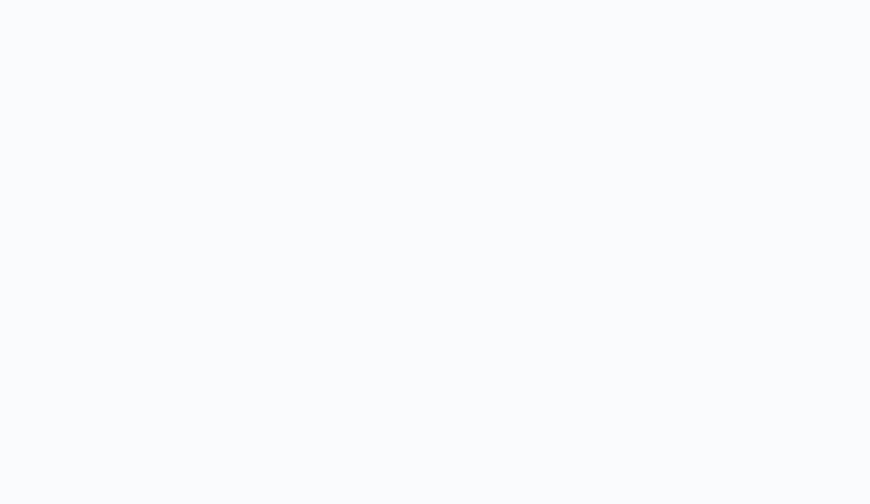
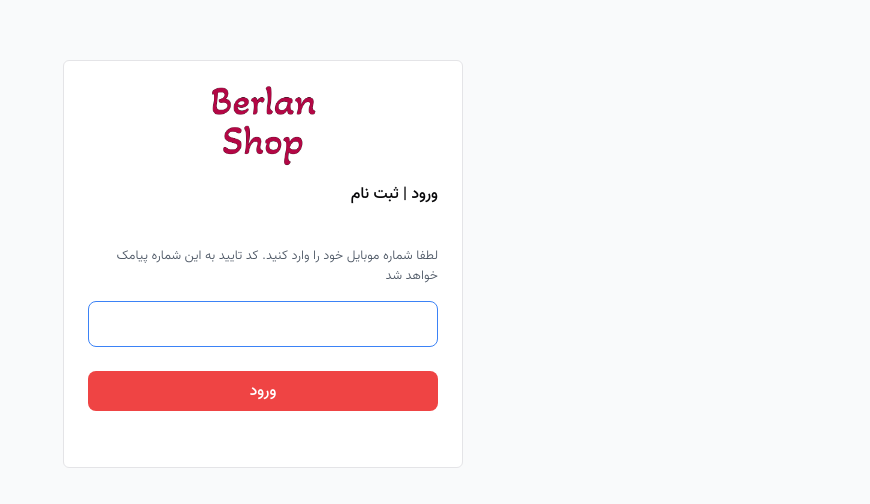
Before and after one commit to kaRIOz/berlanshop, a Next.js app: page /otp-sign-up in a window 1280 px wide. Before the commit this address had no page. Shown: the part 136-640 px from the top of the page, without its empty margins (410-1280 px from the left). Built offline with nearby package versions, Linux system fonts and the light colour scheme.

Commit message:
otp-signUp-done

```diff
--- /dev/null
+++ b/src/app/(auth)/otp-sign-up/page.tsx
@@ -0,0 +1,59 @@
+"use client";
+
+import React from "react";
+import Image from "next/image";
+
+//import use-form
+import { useForm } from "react-hook-form";
+//import zod
+import { z } from "zod";
+// imoprt logo
+import Logo from "../../../../public/Logo.png";
+import { zodResolver } from "@hookform/resolvers/zod";
+
+const otpSignUp = () => {
+    const otpSignUpSchema = z.object({
+        username: z.string().regex(/((0?9)|(\+?989))\d{9}/g, { message: "شماره تلفن صحیح نمی باشد" }),
+    });
+
+    type otpForm = z.infer<typeof otpSignUpSchema>;
+
+    const {
+        register,
+        handleSubmit,
+        formState: { errors },
+    } = useForm<otpForm>({ resolver: zodResolver(otpSignUpSchema) });
+
+    const onSubmit = () => {
+        console.log("hi");
+    };
+    return (
+        <div className="h-screen flex justify-center items-center  mx-auto">
+            <div className="bg-white border-[1px] w-full flex flex-col items-center max-w-[400px] px-6 py-4 rounded-md">
+                <Image src={Logo} alt="Logo" width={150} />
+                <h2 className="ml-auto mt-4">ورود | ثبت نام</h2>
+                <p className="ml-auto mt-10 text-[13px] text-gray-600 font-light">
+                    لطفا شماره موبایل خود را وارد کنید. کد تایید به این شماره پیامک خواهد شد
+                </p>
+
+                <form onSubmit={handleSubmit(onSubmit)} className="ml-auto mt-4 w-full">
+                    <input
+                        type="text"
+                        className={`w-full px-4 py-3 text-sm outline-none border ${errors?.username ? " border-red-500 " : "border-blue-500"} rounded-lg`}
+                        autoComplete="off"
+                        {...register("username")}
+                    />
+                    {errors.username && <span className="text-[11px] text-red-500">{errors.username.message}</span>}
+                    <button
+                        type="submit"
+                        className="w-full mt-6 mb-10 bg-red-500 text-white py-2 rounded-lg active:scale-95"
+                    >
+                        ورود
+                    </button>
+                </form>
+            </div>
+        </div>
+    );
+};
+
+export default otpSignUp;
```
